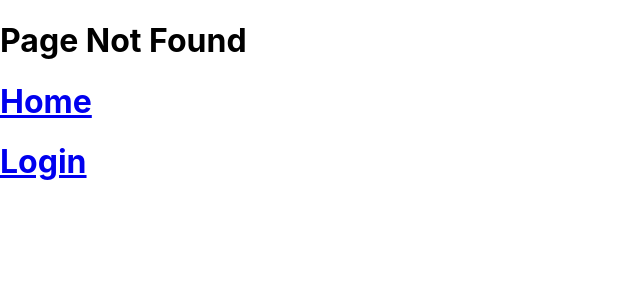
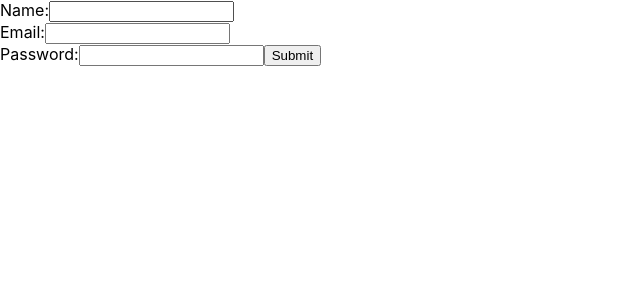
Before and after one commit to shake551/chat-app-frontend, a React (Create React App) app in the folder app/: page /signup in a window 1280 px wide. Before the commit this address had no page. Shown: the top 300 px of the page, without its empty margins (0-640 px from the left). Built offline with nearby package versions, Linux system fonts and the light colour scheme.

Commit message:
[add]ユーザーの仮登録

```diff
--- a/app/src/App.js
+++ b/app/src/App.js
@@ -2,6 +2,8 @@ import React from 'react';
 import {BrowserRouter, Route, Routes} from  'react-router-dom'
 
 import Home from './components/Home';
+import SignupForm from './components/signup/SignupForm';
+import SignupComplete from './components/signup/SignupComplete';
 import LoginForm from './components/LoginForm';
 import LoginUser from './components/LoginUser';
 import Message from './components/chat/Message';
@@ -12,6 +14,8 @@ function App() {
     <BrowserRouter>
       <Routes>
         <Route exact path="/" element={<Home />} />
+        <Route exact path="/signup" element={<SignupForm />} />
+        <Route exact path="/complete" element={<SignupComplete />} />
         <Route path="/login" element={<LoginForm />} />
         <Route path="/user" element={<LoginUser />} />
         <Route path="/chat/*" element={<Message />} />
--- /dev/null
+++ b/app/src/components/signup/SignupComplete.js
@@ -0,0 +1,11 @@
+
+function SignupComplete() {
+  return(
+    <div>
+      <h1>仮登録完了</h1>
+      <p>仮登録が完了しました．ご登録のメールアドレスにメールを送信しました．そちらから本登録を完了させてください．</p>
+    </div>
+  )
+}
+
+export default SignupComplete
--- /dev/null
+++ b/app/src/components/signup/SignupError.js
@@ -0,0 +1,13 @@
+
+function SignupError(props) {
+  if (props.error) {
+    return (
+      <h3>サインアップに失敗しました</h3>
+    );
+  }
+  else {
+    return (<span></span>)
+  }
+}
+
+export default SignupError
--- /dev/null
+++ b/app/src/components/signup/SignupForm.js
@@ -0,0 +1,84 @@
+import React from "react";
+import axios from 'axios';
+
+import SignupError from './SignupError'
+
+class SignupForm extends React.Component {
+  constructor(props) {
+    super(props);
+    this.state = {
+      name: '',
+      email: '',
+      password: '',
+      error: 0,
+    };
+
+    this.handleChange = this.handleChange.bind(this);
+    this.handleSubmit = this.handleSubmit.bind(this);
+  }
+
+  handleChange(event) {
+    this.setState({[event.target.name]: event.target.value});
+  }
+
+  handleSubmit(event) {
+    const data = {
+      name: this.state.name,
+      email: this.state.email,
+      password: this.state.password,
+    };
+
+    axios.post('http://0.0.0.0:8000/api/accounts/pre_signup/', data)
+    .then(res => {
+      window.location.href = '/complete';
+    })
+    .catch(err => {
+      this.setState({
+        error: 1,
+        name: '',
+        email: '',
+        password: '',
+      });
+    })
+  event.preventDefault();
+  }
+
+  render() {
+    return (
+      <><SignupError
+        error={this.state.error} />
+        <form onSubmit={this.handleSubmit}>
+          <label>
+            Name:
+            <input
+              name="name"
+              type="text"
+              value={this.state.name}
+              onChange={this.handleChange} />
+          </label>
+          <br/>
+          <label>
+            Email:
+            <input
+              name="email"
+              type="email"
+              value={this.state.email}
+              onChange={this.handleChange} />
+          </label>
+          <br/>
+          <label>
+            Password:
+            <input
+              name="password"
+              type="text"
+              value={this.state.password}
+              onChange={this.handleChange} />
+          </label>
+          <input type="submit" value="Submit" />
+        </form>
+      </>
+    )
+  }
+}
+
+export default SignupForm
```
